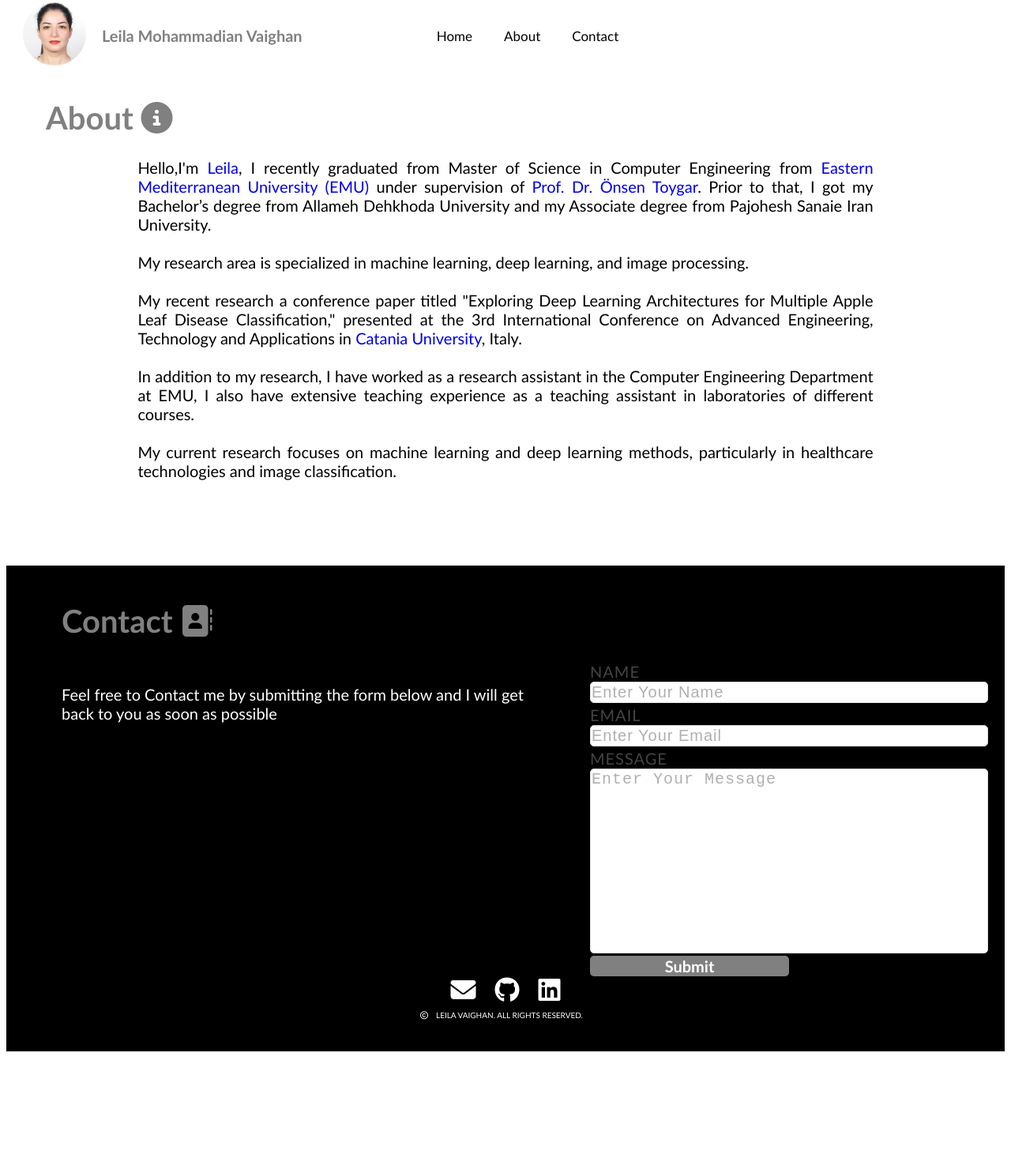
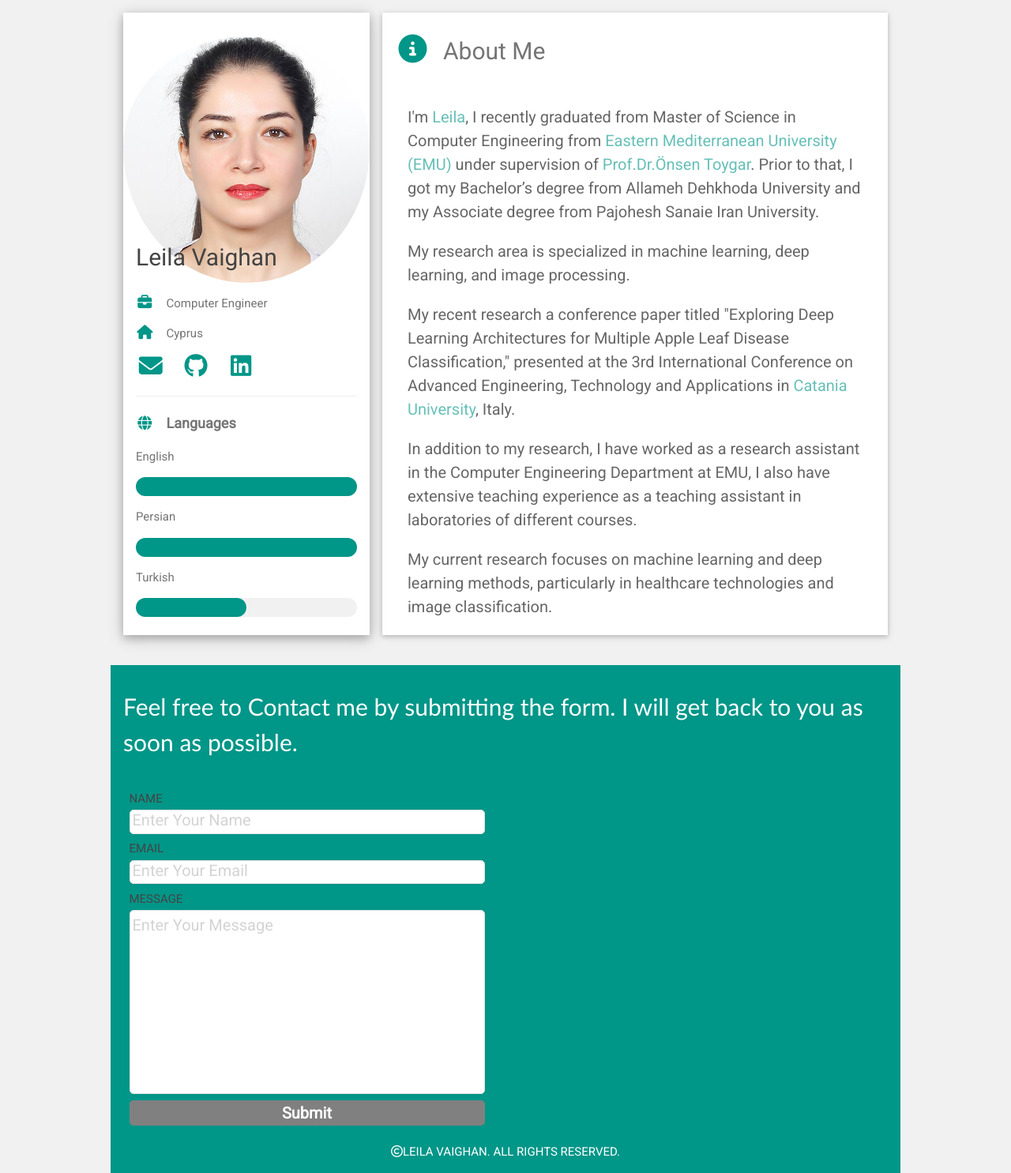
Before and after one commit to leila-vaighan/leila-vaighan.github.io, a plain HTML site: page index.html in a window 1280 px wide. Shown: the whole page at 79% size. Before the commit the page ends 1339 px from the top, so only its background shows below. Drawn offline with nearby package versions, Linux system fonts and the light colour scheme.

Commit message:
Update index.html

```diff
--- a/index.html
+++ b/index.html
@@ -1,69 +1,246 @@
 <!DOCTYPE html>
 <html>
   <head>
-	<meta charset="UTF-8" />
-    <meta http-equiv="X-UA-Compatible" content="IE=edge" />
-    <meta name="viewport" content="width=device-width, initial-scale=1.0" />
+  <link rel="icon" href="favicon.ico" type="image/x-icon">
+    <title>Leila Vaighan</title>
+    <meta charset="UTF-8">
     <meta name="viewport" content="width=device-width, initial-scale=1">
-    <meta name="csrf-token" content="KiAFJ1cIa2YFCwVUIB4NejoyMwhYNHJ2DTgwnp21LFadsVXKTXtl4PEE">
-	<link rel="stylesheet" href="style.css" as="style">
-	<title>Leila Vaighan </title>
-	<link rel="icon" href="favicon.png" type="image/x-icon">
+    <link rel="stylesheet" href="https://www.w3schools.com/w3css/4/w3.css">
+    <link rel='stylesheet' href='https://fonts.googleapis.com/css?family=Roboto'>
+    <link rel="stylesheet" href="https://cdnjs.cloudflare.com/ajax/libs/font-awesome/4.7.0/css/font-awesome.min.css">
 	<link rel="stylesheet" href="https://cdnjs.cloudflare.com/ajax/libs/font-awesome/5.15.4/css/all.min.css">
 	<link rel="stylesheet" href="https://cdnjs.cloudflare.com/ajax/libs/font-awesome/6.0.0-beta3/css/all.min.css">
 	<link rel="stylesheet" href="https://cdnjs.cloudflare.com/ajax/libs/font-awesome/6.0.0-beta3/css/fontawesome.min.css">
 	<link rel="stylesheet" href="https://cdnjs.cloudflare.com/ajax/libs/font-awesome/6.1.1/css/all.min.css">
 	<link rel="stylesheet" href="https://cdnjs.cloudflare.com/ajax/libs/line-awesome/1.3.0/line-awesome/css/line-awesome.min.css" integrity="sha512-vebUliqxrVkBy3gucMhClmyQP9On/HAWQdKDXRaAlb/FKuTbxkjPKUyqVOxAcGwFDka79eTF+YXwfke1h3/wfg==" crossorigin="anonymous" referrerpolicy="no-referrer" />
-	<script src="https://www.google.com/recaptcha/api.js" async defer></script>
-</head>
-<body >
-<!---------------------------------------------navbar--------->
-	<div class="overlay" id="overlay"></div>
-	<div class="navbar">
-		<div class="logo">
-			<a href="index.html">
-				<img  src="logo.jpg" alt="My Logo" >
+    <style>
+    html,body,h1,h2,h3,h4,h5,h6 {font-family: "Roboto", sans-serif}
 
-			</a>
-			<div class="myname">Leila Mohammadian Vaighan</div>
-		</div>
-		<div class="navbar-center">
-			<a href="index.html">Home</a>
-			<a href="#about">About</a>
-			<a href="#contact">Contact</a>
-		</div>
+.contact__form {
 
-	</div>
-	</div>
+    padding: 0.5rem;
+	text-align:left;
+	align-items:center;
+  }
 
 
-<!-------------------------------------body        ------------------->
+.contact__form-field {
+  margin-bottom: 0.5rem;
+  }
+
+.contact__form-field-label {
+  font-size: 1rem;
+  text-transform: uppercase;
+  color: #444;
+
+  display: block;
+  margin-bottom: 0.2rem;;
+}
+
+.contact__form-field-input {
+  display: block;
+  padding: 0.2rem;
+  width: 30rem;
+  border: 1px solid rgba(225, 225, 225, 1);
+  font-size: 1rem;
+  resize: none;
+  border-radius: 5px;
+  font-weight: 100;
+
+}
+
+/* Code for Modern Browsers */
+/* Code for WebKit, Blink, Edge */
+/* Code for Internet Explorer 10-11 */
+/* Code for Microsoft Edge */
+/* Code for Mozilla Firefox 4 to 18 */
+/* Code for Mozilla Firefox 19+ */
 
 
-	 <div id="about" class="mypara">
-	 <h1 >About <i class="fa fa-info-circle" aria-hidden="true"></i>	</h1><p style="padding-left:10%; padding-right:10%;  text-align: justify; ">Hello,I'm <a href="https://cmpe.emu.edu.tr/en/about-us/staff/staff-detail?sid=266&n=leila-mohammadian-vaighan">Leila</a>, I recently graduated from Master of Science in Computer Engineering from <a href="https://www.emu.edu.tr/en">Eastern Mediterranean University (EMU)</a> under supervision of <a href="https://cmpe.emu.edu.tr/en/about-us/staff/staff-detail?sid=227&n=onsen-toygar
-">Prof. Dr. Önsen Toygar</a>. Prior to that, I got my Bachelor’s degree from Allameh Dehkhoda University and my Associate degree from Pajohesh Sanaie Iran University.
-</br></br>
-My research area is specialized in machine learning, deep learning, and image processing.
-</br></br>
-My recent research a conference paper titled "Exploring Deep Learning Architectures for Multiple Apple Leaf Disease Classification," presented at the 3rd International Conference on Advanced Engineering, Technology and Applications in <a href="https://www.unict.it/en">Catania University</a>, Italy.
-</br></br>
-In addition to my research, I have worked as a research assistant in the Computer Engineering Department at EMU, I also have extensive teaching experience as a teaching assistant in laboratories of different courses.
-</br></br>
-My current research focuses on machine learning and deep learning methods, particularly in healthcare technologies and image classification.
-		</p></div>
-			</br></br>
+.contact__form-field-input::placeholder {
+  color: rgb(175, 175, 175);
+  font-weight: 400;
+  font-size: 20px;
+}
+
+.contact__form-field-input::-webkit-input-placeholder {
+  color: rgb(175, 175, 175);
+  font-weight: 400;
+  font-size: 20px;
+}
+
+.contact__form-field-input:-ms-input-placeholder {
+  color: rgb(175, 175, 175);
+  font-weight: 400;
+  font-size: 20px;
+}
+
+.contact__form-field-input::-ms-input-placeholder {
+  color: rgb(175, 175, 175);
+  font-weight: 400;
+  font-size: 20px;
+}
+
+.contact__form-field-input:-moz-placeholder {
+  opacity: 1;
+  color: rgb(175, 175, 175);
+  font-weight: 400;
+  font-size: 20px;
+}
+
+.contact__form-field-input::-moz-placeholder {
+  opacity: 1;
+  color: rgb(175, 175, 175);
+  font-weight: 400;
+  font-size: 20px;
+}
+
+.contact__form-field-input:focus {
+  outline: none;
+}
+
+.contact__form-submit {
+	text-align:center;
+	align-items:center;
+	width: 30rem;
+	font-size: 20px;
+	border: none;
+	font-family: inherit;
+	font-weight: 700;
+	background: rgba(var(--themeColor), 1);
+	color: white;
+	background-color:gray;
+	border-radius: 5px;
+	cursor: pointer;
+}
+.contact__form-submit:hover {
+    color: black;
+	background-color:white;
+}
 
 
 
+.contact__form-visual {
+  background-position: bottom;
+  background-size: cover;
+  background-repeat: no-repeat;
+  position: relative;
+  z-index: 1;
 
-<div id="contact" class="footer">
+}
 
-<div class="mypara" style="padding-top:0px; 	padding-bottom:0px;" ><h1>Contact <i class="fa fa-address-book" aria-hidden="true"></i></h1></div>
-<div class="footercontainer">
-		<div class="mypara" style="padding-top:10px;" ><p style=" color:white; width:100%">Feel free to Contact me by submitting the form below and I will get back to you as soon as possible</p></div>
+@media (max-width: 10.5em) {
+  .contact__form-visual {
+    display: none;
+  }
+
+}
+
+.contact__form-visual::after {
+  content: '';
+  position: right;
+  z-index: 20;
+  background: rgba(var(--themeColor), 0.5);
+  width: 100%;
+  height: 100%;
+  top: 0;
+  left: 0;
+}
+.mypara{
+	font-family:calibri;
+	font-size:2rem;
+	text-align:left;
+	color:white;
+
+}
+.footercontainer{
+	display:flex;
+}
+.copyright{
+	font-size:1rem;
+	color:white;
+	text-align:center;
+	padding:1rem;
+}
+a:link { text-decoration: none;
+color:#009688;}
+a:visited { text-decoration: none;
+color:#009688;}
+a:hover { text-decoration: underline; }
+a:active { text-decoration: underline; }
+    </style>
+  </head>
+<body class="w3-light-grey" >
+
+<!-- Page Container -->
+<div class="w3-content w3-margin-top" style="max-width:1000px;">
+
+  <!-- The Grid -->
+  <div class="w3-row-padding">
+
+    <!-- Left Column -->
+    <div class="w3-third">
+
+      <div class="w3-white w3-text-grey w3-card-4">
+        <div class="w3-display-container">
+          <img src="logo.jpg" style="width:100%;border-radius: 50%; padding-top:2rem;" alt="Avatar">
+          <div class="w3-display-bottomleft w3-container w3-text-black">
+            <h2 style="color:#444">Leila Vaighan</h2>
+          </div>
+        </div>
+        <div class="w3-container">
+          <p><i class="fa fa-briefcase fa-fw w3-margin-right w3-large w3-text-teal"></i>Computer Engineer</p>
+          <p><i class="fa fa-home fa-fw w3-margin-right w3-large w3-text-teal"></i>Cyprus</p>
+          <p><a href="mailto:leila.vaighan@gmail.com" target="_blank"><i class="fa fa-envelope fa-2x fa-fw w3-margin-right  w3-text-teal" aria-hidden="true">  </i></a>
+		    <a href="https://github.com/leila-vaighan/" target="_blank"><i class="fab fa-github fa-2x fa-fw w3-margin-right  w3-text-teal"></i></a>
+			<a href="https://www.linkedin.com/in/leila-mohammadian-vaighan/" target="_blank"><i class="fab fa-linkedin fa-2x fa-fw w3-margin-right  w3-text-teal"></i></a></p>
+          <hr>
+          <p class="w3-large w3-text-theme"><b><i class="fa fa-globe fa-fw w3-margin-right w3-text-teal"></i>Languages</b></p>
+          <p>English</p>
+          <div class="w3-light-grey w3-round-xlarge">
+            <div class="w3-round-xlarge w3-teal" style="height:24px;width:100%"></div>
+          </div>
+          <p>Persian</p>
+          <div class="w3-light-grey w3-round-xlarge">
+            <div class="w3-round-xlarge w3-teal" style="height:24px;width:100%"></div>
+          </div>
+          <p>Turkish</p>
+          <div class="w3-light-grey w3-round-xlarge">
+            <div class="w3-round-xlarge w3-teal" style="height:24px;width:50%"></div>
+          </div>
+          <br>
+        </div>
+      </div><br>
+
+    <!-- End Left Column -->
+    </div>
+
+    <!-- Right Column -->
+    <div class="w3-twothird">
+
+      <div class="w3-container w3-card w3-white w3-margin-bottom">
+        <h2 class="w3-text-grey w3-padding-16"><i class="fa fa-info-circle fa-fw w3-margin-right w3-xxlarge w3-text-teal"></i>About Me</h2>
+        <div class="w3-container">
+          <h4 class="w3-opacity"><p>I'm <a href="https://cmpe.emu.edu.tr/en/about-us/staff/staff-detail?sid=266&n=leila-mohammadian-vaighan">Leila</a>, I recently graduated from Master of Science in Computer Engineering from <a href="https://www.emu.edu.tr/en">Eastern Mediterranean University (EMU)</a> under supervision of <a href="https://cmpe.emu.edu.tr/en/about-us/staff/staff-detail?sid=227&n=onsen-toygar">Prof.Dr.Önsen Toygar</a>. Prior to that, I got my Bachelor’s degree from Allameh Dehkhoda University and my Associate degree from Pajohesh Sanaie Iran University.</p>
+		  <p>My research area is specialized in machine learning, deep learning, and image processing.</p>
+		  <p>My recent research a conference paper titled "Exploring Deep Learning Architectures for Multiple Apple Leaf Disease Classification," presented at the 3rd International Conference on Advanced Engineering, Technology and Applications in <a href="https://www.unict.it/en">Catania University</a>, Italy.</p>
+		  <p>In addition to my research, I have worked as a research assistant in the Computer Engineering Department at EMU, I also have extensive teaching experience as a teaching assistant in laboratories of different courses.</p>
+		  <p>My current research focuses on machine learning and deep learning methods, particularly in healthcare technologies and image classification.	</p>
+		</div>
+    <!-- End Right Column -->
+    </div>
+
+  <!-- End Grid -->
+  </div>
+
+  <!-- End Page Container -->
+</div>
+
+<!-- Footer. This section contains an ad for W3Schools Spaces. You can leave it to support us. -->
+<footer class="w3-container w3-teal w3-center w3-margin-top" style="position: relative; ">
+<!--div class="footercontainer"-->
+	<div class="mypara"  ><p >Feel free to Contact me by submitting the form. I will get back to you as soon as possible.</p></div>
 		<form class="contact__form" action="https://formspree.io/f/mgvwlwbn" method="POST" >
-
             <div class="contact__form-field">
 				<label for="name" class="contact__form-field-label">Name</label>
 				<input placeholder="Enter Your Name" type="text" name="name" class="contact__form-field-input">
@@ -77,22 +254,10 @@ My current research focuses on machine learning and deep learning methods, parti
 				<textarea placeholder="Enter Your Message" name="message" id="message" cols="30" rows="10" class="contact__form-field-input"></textarea>
             </div>
             <button type="submit" class="contact__form-submit">Submit</button>
-
-
-
         </form>
-
+	<div class="copyright" ><i class="fa-regular fa-copyright"></i>LEILA VAIGHAN. ALL RIGHTS RESERVED.</div>
+   <!-- End footer -->
+</footer>
 </div>
-
-		<a href="mailto:leila.vaighan@gmail.com" target="_blank"><i class="fa fa-envelope fa-2x" aria-hidden="true"></i></a>
-		    <a href="https://github.com/leila-vaighan/" target="_blank"><i class="fab fa-github fa-2x"></i></a>
-			<a href="https://www.linkedin.com/in/leila-mohammadian-vaighan/" target="_blank"><i class="fab fa-linkedin fa-2x"></i></a>
-
-			<div class="copyright" ><i class="fa-regular fa-copyright"></i><a href="index.html">LEILA VAIGHAN. ALL RIGHTS RESERVED.</div>
-</div>
-
-
-
-
 </body>
 </html>
```
Lines whose indentation alone changed are shown as unchanged.
